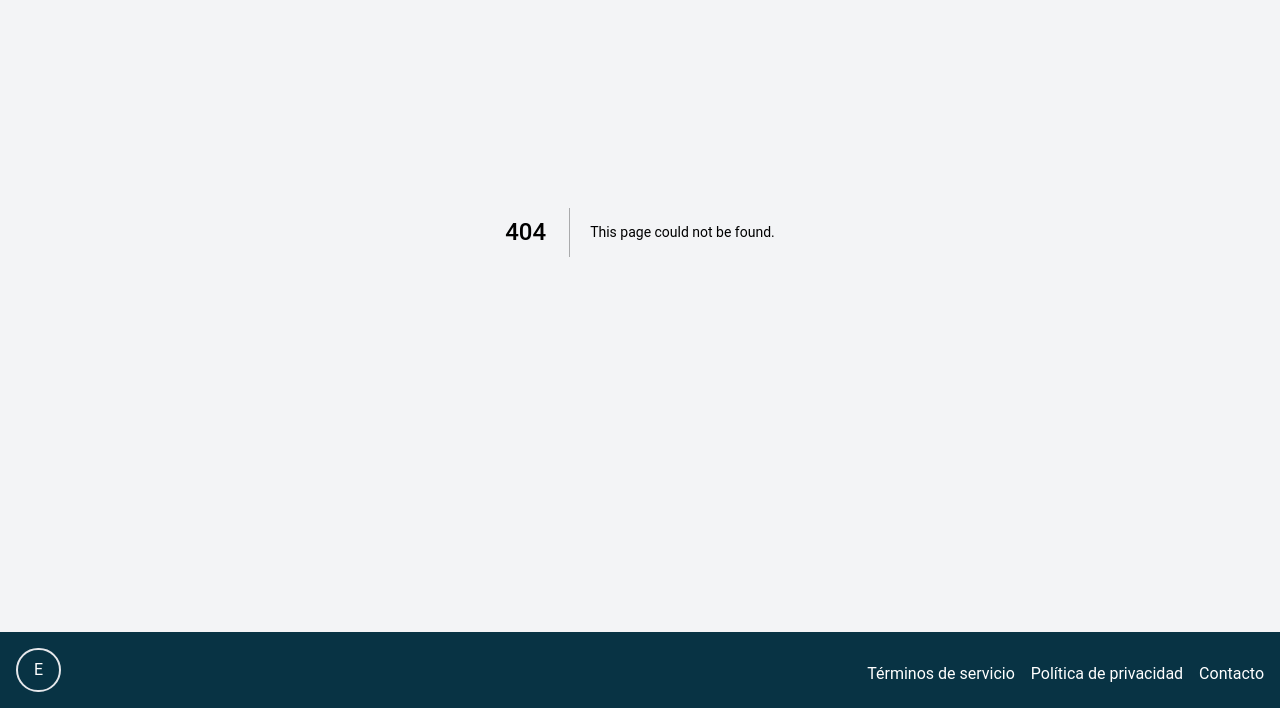
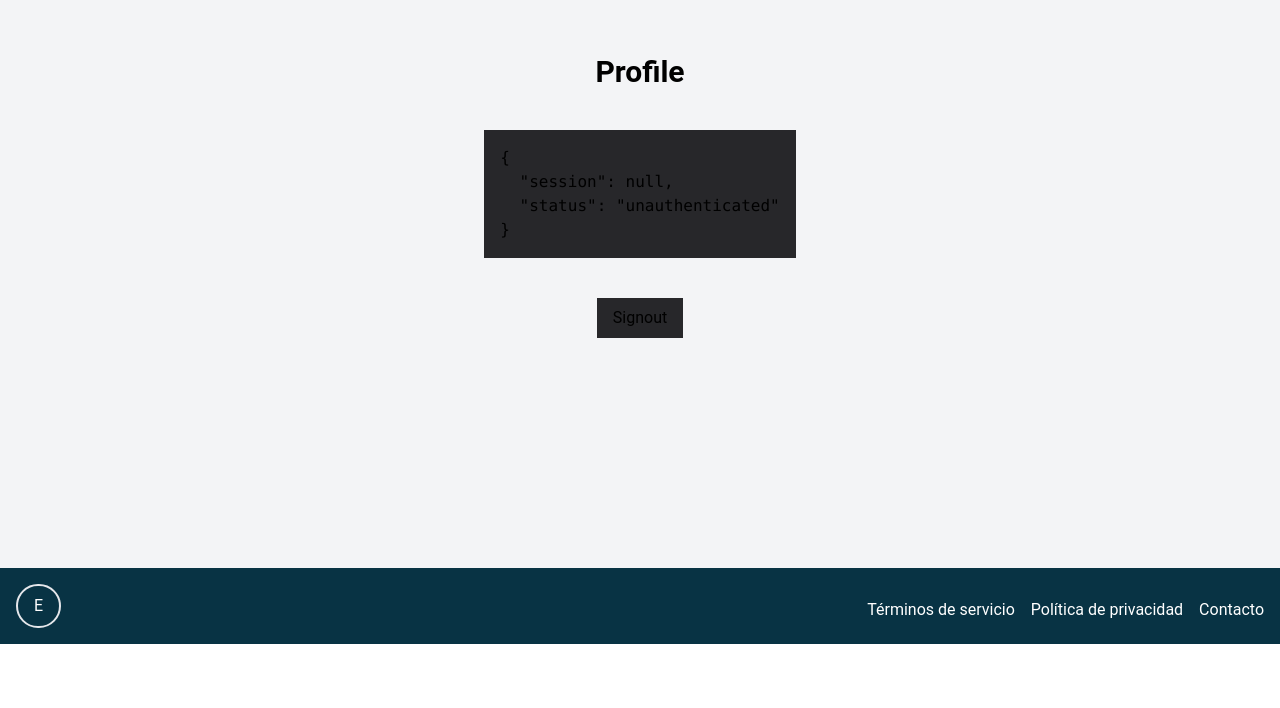
Before and after one commit to frankgimeno3/empleotecnicfront, a Next.js app: page /profile/page in a window 1280 px wide. Before the commit this address had no page. Shown: the part 168-876 px from the top of the page. After the commit the page ends 812 px from the top, so only its background shows below. Built offline with nearby package versions, Linux system fonts and the light colour scheme; no server answers.

Commit message:
añado funcionalidades para next-auth

```diff
--- /dev/null
+++ b/pages/profile/page.tsx
@@ -0,0 +1,36 @@
+"use client";
+import { useSession, signOut } from "next-auth/react";
+
+function ProfilePage() {
+  const { data: session, status } = useSession();
+
+  console.log(session, status);
+
+  return (
+    <div className="h-[calc(100vh-4rem)] flex flex-col gap-y-10 items-center justify-center">
+      <h1 className="font-bold text-3xl">Profile</h1>
+
+      <pre className="bg-zinc-800 p-4">
+        {JSON.stringify(
+          {
+            session,
+            status,
+          },
+          null,
+          2
+        )}
+      </pre>
+
+      <button
+        className="bg-zinc-800 px-4 py-2 block mb-2"
+        onClick={() => {
+          signOut();
+        }}
+      >
+        Signout
+      </button>
+    </div>
+  );
+}
+
+export default ProfilePage;
```
